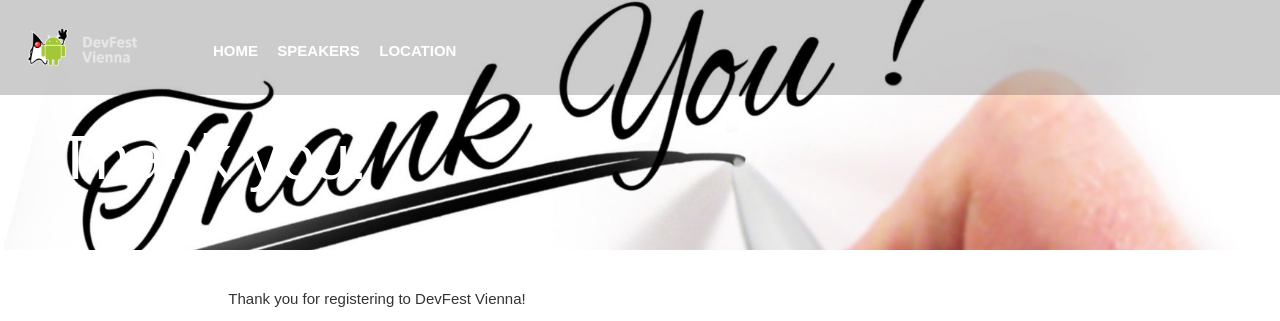
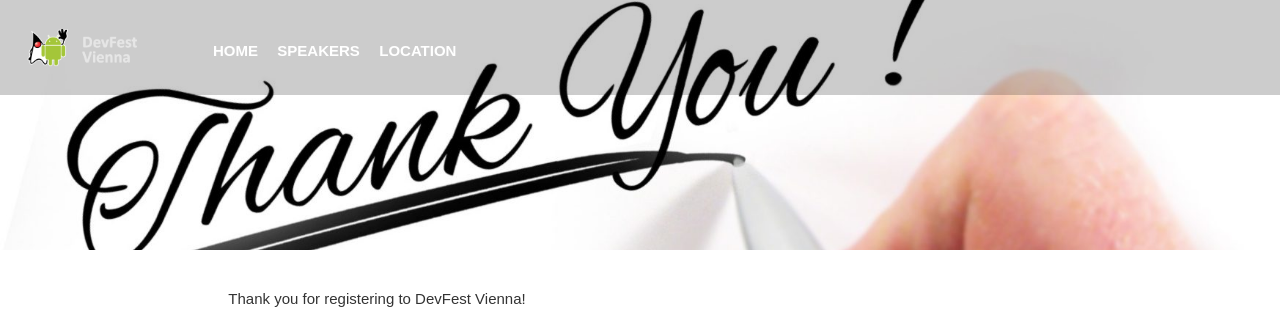
Before and after one commit to DevFestVienna/devfest-at-site, a Jekyll site: the page built from thankyou.md, in a window 1280 px wide and 967 px high. Shown: the top 321 px of the window. Built offline with Jekyll 4.4.1, drawn with Linux system fonts in a browser that asks for light colours; nearby versions of some CDN libraries; comment, search, counter and statistics services are not loaded.

Commit message:
Hide title on "thankyou" page

```diff
--- a/_includes/header.html
+++ b/_includes/header.html
@@ -4,10 +4,12 @@
 
     {% include navigation.html %}
 
+    {% if page.hideTitle == null %}
     <div class="jumbotron text-left">
         <div class="animated hiding" data-animation="fadeInLeft" data-delay="500">
             <h1>{{ page.title }}</h1>
         </div>
     </div>
+    {% endif %}
 </section>
 <!-- End Top Section -->
```
Also changed, not shown: thankyou.md (+1 -0 lines).
